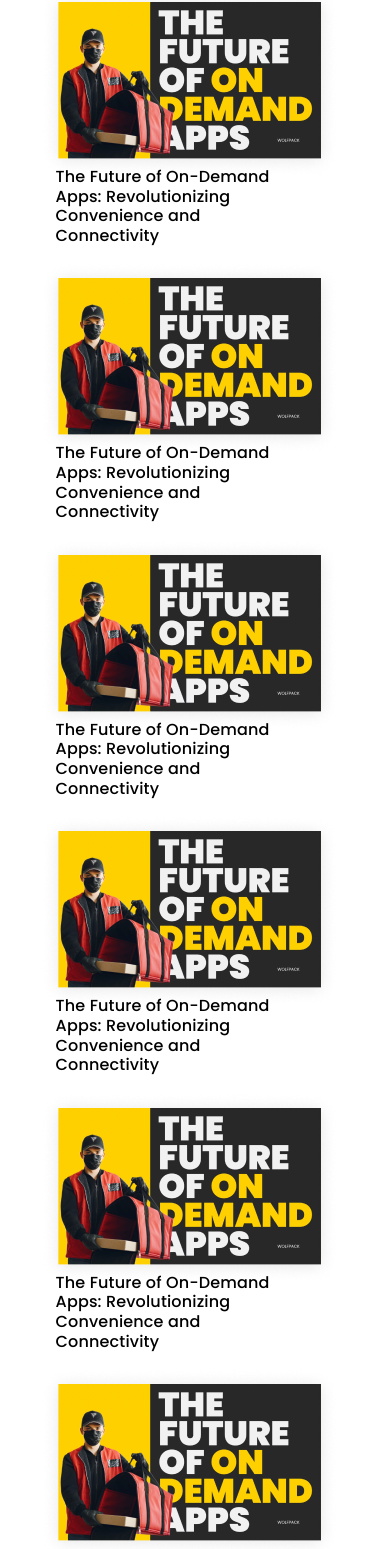
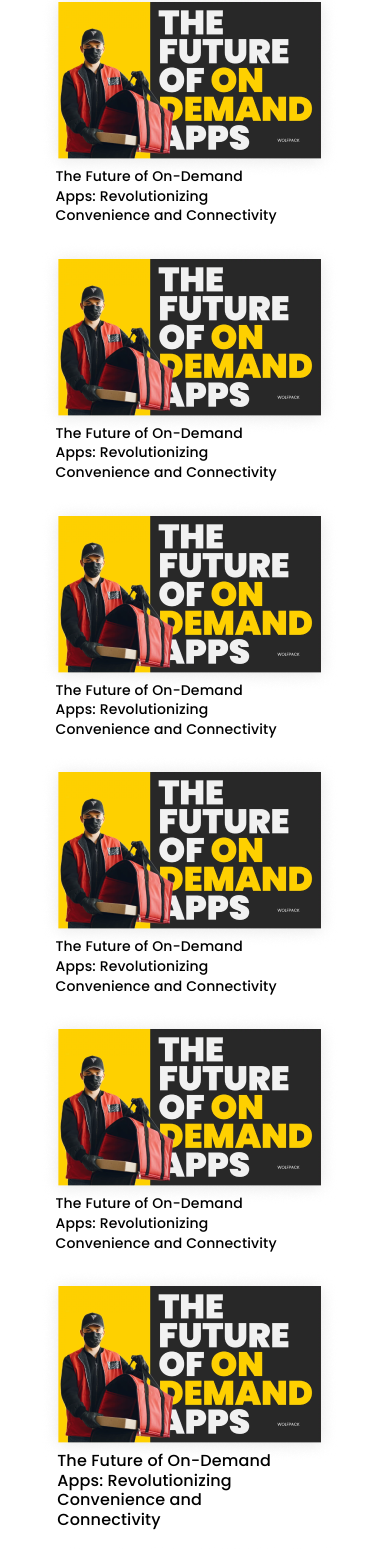
Before and after one commit to Adityakitukale499/incudash_Website, a React (Vite) app: page /blogs in a window 390 px wide. Shown: the part 358-1907 px from the top of the page. Built offline with nearby package versions, Linux system fonts and the light colour scheme.

Commit message:
mobile viwe style update

```diff
--- a/src/components/Blogs/Body.jsx
+++ b/src/components/Blogs/Body.jsx
@@ -107,7 +107,7 @@ const Body = () => {
                   sx={{
                     fontFamily: "Poppins",
                     fontWeight: 500,
-                    fontSize: "16px",
+                    fontSize: "14px",
                     lineHeight: "19.61px",
                     color: "#141717C",
                   }}
@@ -126,7 +126,7 @@ const Body = () => {
                   sx={{
                     fontFamily: "Poppins",
                     fontWeight: 500,
-                    fontSize: "16px",
+                    fontSize: "14px",
                     lineHeight: "19.61px",
                     color: "#141717C",
                   }}
@@ -145,7 +145,7 @@ const Body = () => {
                   sx={{
                     fontFamily: "Poppins",
                     fontWeight: 500,
-                    fontSize: "16px",
+                    fontSize: "14px",
                     lineHeight: "19.61px",
                     color: "#141717C",
                   }}
@@ -164,7 +164,7 @@ const Body = () => {
                   sx={{
                     fontFamily: "Poppins",
                     fontWeight: 500,
-                    fontSize: "16px",
+                    fontSize: "14px",
                     lineHeight: "19.61px",
                     color: "#141717C",
                   }}
@@ -183,7 +183,7 @@ const Body = () => {
                   sx={{
                     fontFamily: "Poppins",
                     fontWeight: 500,
-                    fontSize: "16px",
+                    fontSize: "14px",
                     lineHeight: "19.61px",
                     color: "#141717C",
                   }}
@@ -221,7 +221,7 @@ const Body = () => {
                   sx={{
                     fontFamily: "Poppins",
                     fontWeight: 500,
-                    fontSize: "16px",
+                    fontSize: "14px",
                     lineHeight: "19.61px",
                     color: "#141717C",
                   }}
@@ -259,7 +259,7 @@ const Body = () => {
                   sx={{
                     fontFamily: "Poppins",
                     fontWeight: 500,
-                    fontSize: "16px",
+                    fontSize: "14px",
                     lineHeight: "19.61px",
                     color: "#141717C",
                   }}
```
